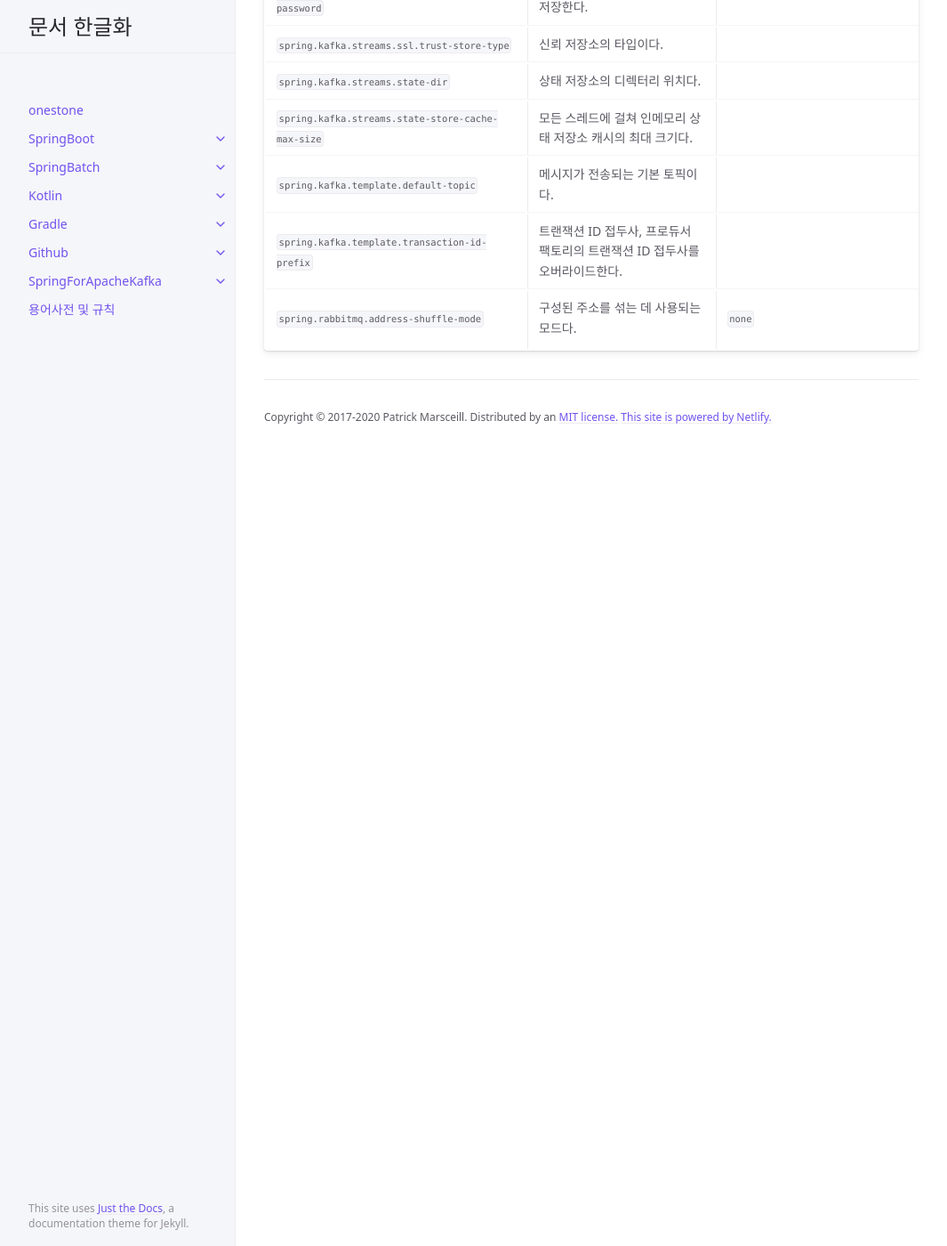
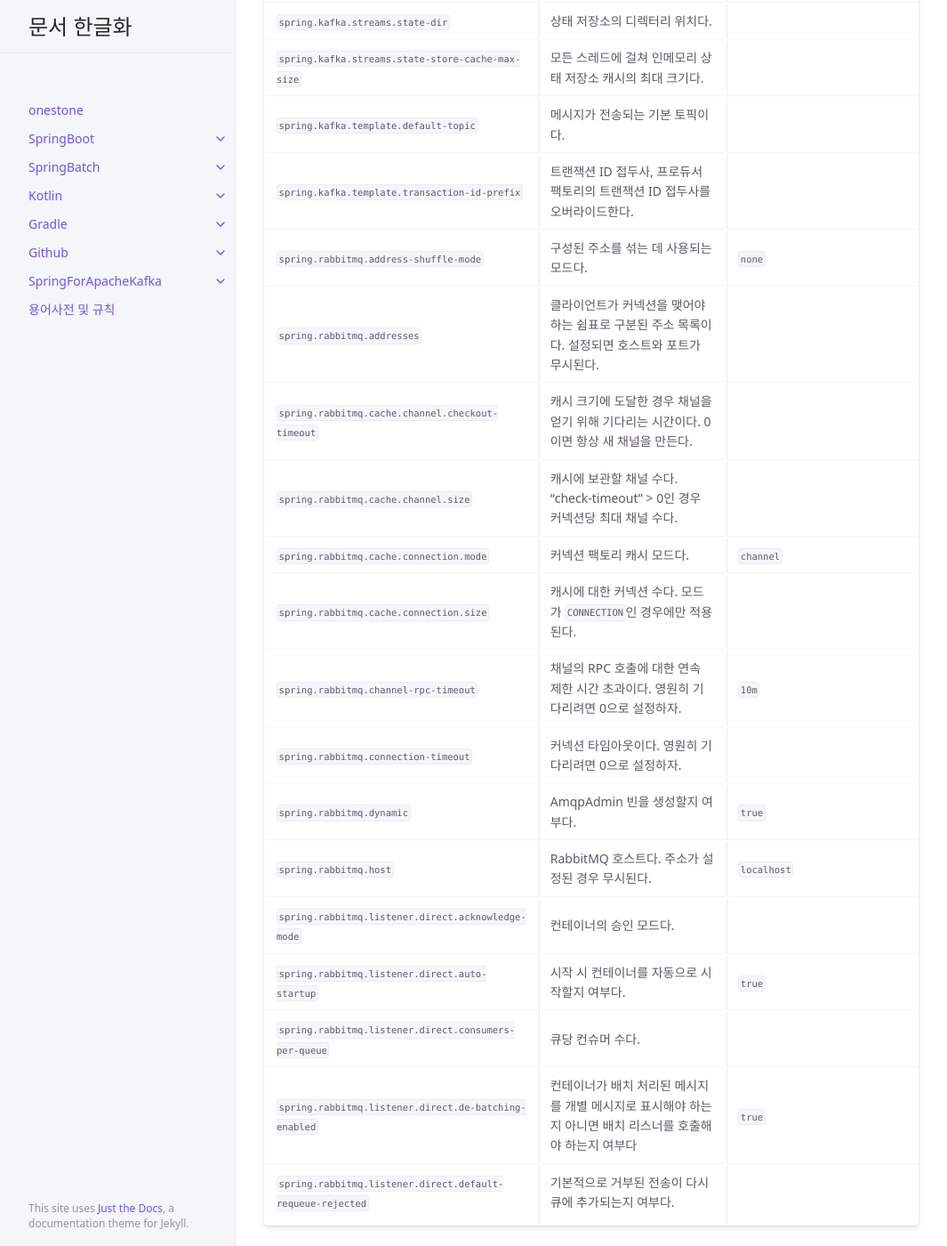
Before and after one commit to onestone9900/onestone9900.github.io, a Jekyll site: the page built from docs/spring_boot/3.1.1/spring_boot/19.appendices.md, in a window 1280 px wide and 1400 px high, scrolled down 51150 px. Shown: the whole window at 89% size, without its empty margins (107-1172 px from the left). Built offline with Jekyll 4.4.1, drawn with Linux system fonts in a browser that asks for light colours.

Commit message:
docs: spring boot - ## .A.8. 인테그레이션 프로퍼티(Integration Properties)

```diff
--- a/docs/spring_boot/3.1.1/spring_boot/19.appendices.md
+++ b/docs/spring_boot/3.1.1/spring_boot/19.appendices.md
@@ -785,3 +785,17 @@ nav_order: 19
 |`spring.kafka.template.default-topic`|메시지가 전송되는 기본 토픽이다.||
 |`spring.kafka.template.transaction-id-prefix`|트랜잭션 ID 접두사, 프로듀서 팩토리의 트랜잭션 ID 접두사를 오버라이드한다.||
 |`spring.rabbitmq.address-shuffle-mode`|구성된 주소를 섞는 데 사용되는 모드다.|`none`|
+|`spring.rabbitmq.addresses`|클라이언트가 커넥션을 맺어야 하는 쉼표로 구분된 주소 목록이다. 설정되면 호스트와 포트가 무시된다.||
+|`spring.rabbitmq.cache.channel.checkout-timeout`|캐시 크기에 도달한 경우 채널을 얻기 위해 기다리는 시간이다. 0이면 항상 새 채널을 만든다.||
+|`spring.rabbitmq.cache.channel.size`|캐시에 보관할 채널 수다. "check-timeout" > 0인 경우 커넥션당 최대 채널 수다.||
+|`spring.rabbitmq.cache.connection.mode`|커넥션 팩토리 캐시 모드다.|`channel`|
+|`spring.rabbitmq.cache.connection.size`|캐시에 대한 커넥션 수다. 모드가 `CONNECTION`인 경우에만 적용된다.||
+|`spring.rabbitmq.channel-rpc-timeout`|채널의 RPC 호출에 대한 연속 제한 시간 초과이다. 영원히 기다리려면 0으로 설정하자.|`10m`|
+|`spring.rabbitmq.connection-timeout`|커넥션 타임아웃이다. 영원히 기다리려면 0으로 설정하자.||
+|`spring.rabbitmq.dynamic`|AmqpAdmin 빈을 생성할지 여부다.|`true`|
+|`spring.rabbitmq.host`|RabbitMQ 호스트다. 주소가 설정된 경우 무시된다.|`localhost`|
+|`spring.rabbitmq.listener.direct.acknowledge-mode`|컨테이너의 승인 모드다.||
+|`spring.rabbitmq.listener.direct.auto-startup`|시작 시 컨테이너를 자동으로 시작할지 여부다.|`true`|
+|`spring.rabbitmq.listener.direct.consumers-per-queue`|큐당 컨슈머 수다.||
+|`spring.rabbitmq.listener.direct.de-batching-enabled`|컨테이너가 배치 처리된 메시지를 개별 메시지로 표시해야 하는지 아니면 배치 리스너를 호출해야 하는지 여부다|`true`|
+|`spring.rabbitmq.listener.direct.default-requeue-rejected`|기본적으로 거부된 전송이 다시 큐에 추가되는지 여부다.||
```
